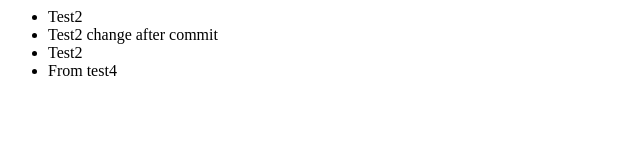
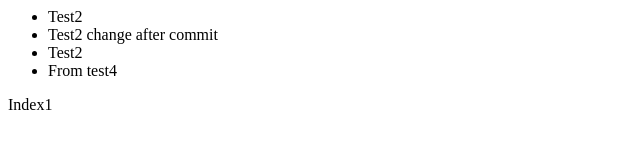
Before and after one commit to me-learning/test2, a plain HTML site: page index.html in a window 1280 px wide. Shown: the full height of the page, 0-640 px from the left. Drawn offline with Linux system fonts and the light colour scheme.

Commit message:
Index added

```diff
--- a/index.html
+++ b/index.html
@@ -7,4 +7,7 @@
     <li>From test4</li>
   </ul>
 </div>
+<div>
+  <index>Index1</index>
+</div>
 </html>
```
